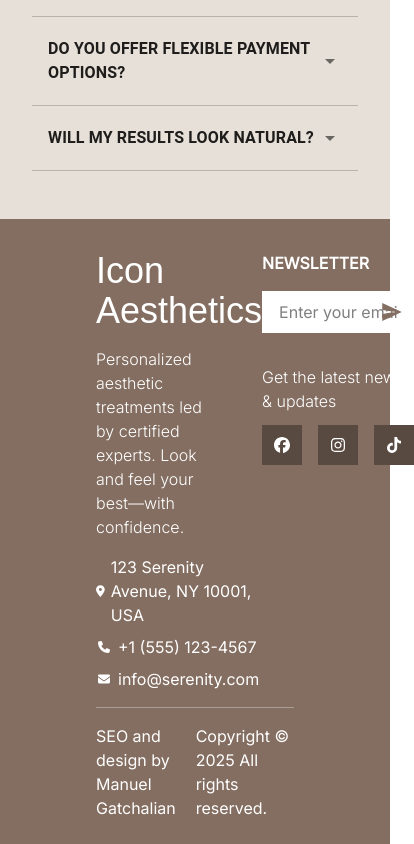
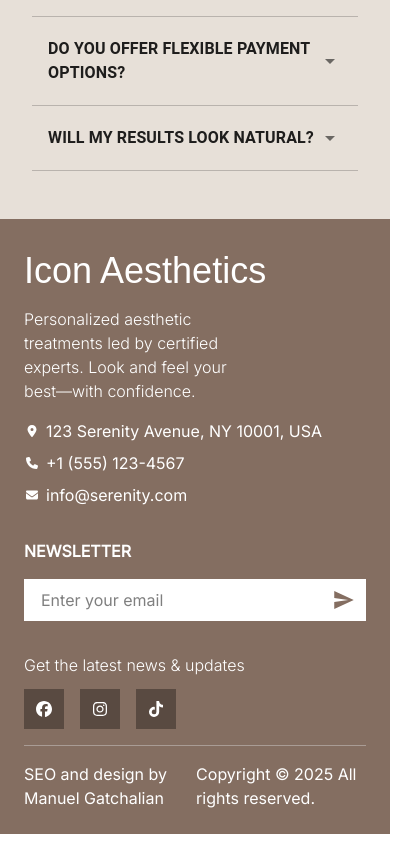
Before and after one commit to Yengzzkie/iconaesthetics, a Next.js app: page / in a window 390 px wide. Shown: the part 5853-6697 px from the top of the page, 414 px wide, since content can reach past the window. Built offline with nearby package versions, Linux system fonts and the light colour scheme; a web font is replaced by a local one.

Commit message:
added mobile layout for footer component

```diff
--- a/components/Footer/Footer.tsx
+++ b/components/Footer/Footer.tsx
@@ -6,12 +6,12 @@ const italiana = Italiana({ subsets: ["latin"], weight: "400" });
 
 const Footer = () => {
   return (
-    <div className="bg-(--secondary) text-white pt-8 pb-2 px-24">
-      <div className="flex">
+    <div className="bg-(--secondary) text-white pt-8 pb-2 px-6 lg:px-24">
+      <div className="flex flex-col lg:flex-row gap-y-8 lg:gap-y-0">
         {/* LOGO AND INFO */}
         <div className="flex flex-col flex-2 gap-y-4">
           <h1 className={`${italiana.className} text-4xl font-bold`}>
-            Icon Aesthetics
+            <a href="#home">Icon Aesthetics</a>
           </h1>
           <p className="font-thin max-w-2/3">
             Personalized aesthetic treatments led by certified experts. Look and
```
